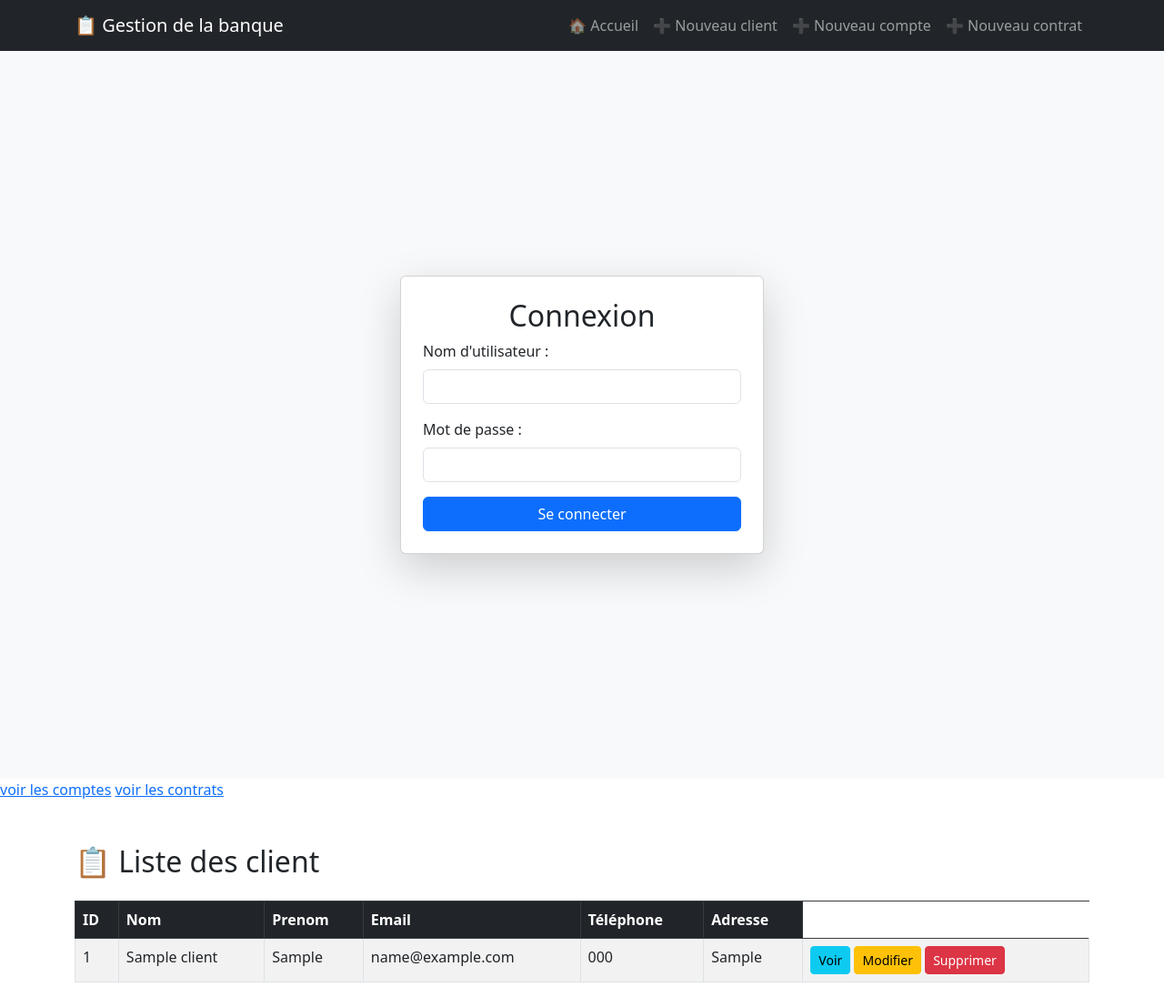
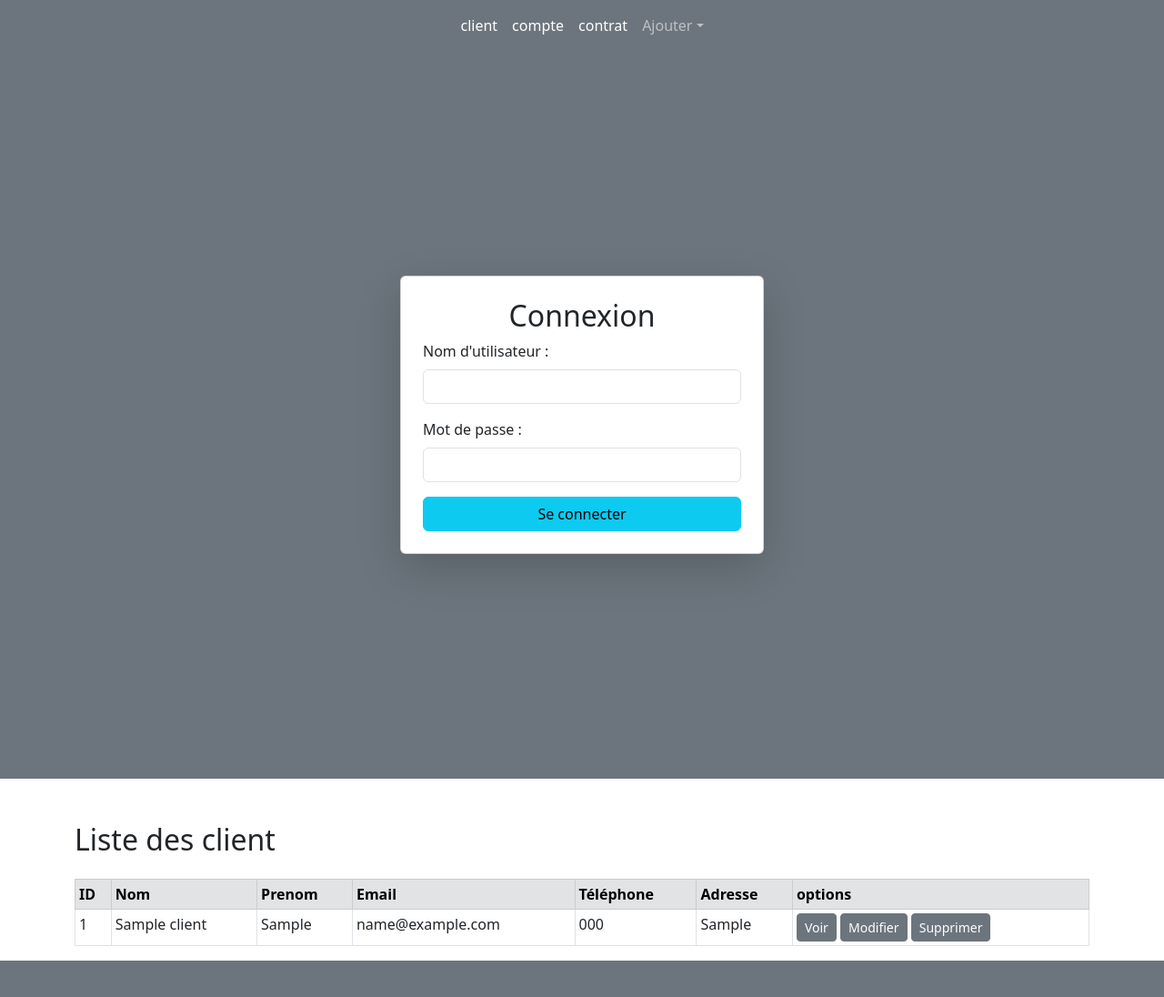
Before and after one commit to fefe235/ecf-banque, a PHP site: page / in a window 1280 px wide. Shown: the whole page at 91% size. After the commit the page ends 1056 px from the top, so only its background shows below. Run offline with PHP 8.4, Linux system fonts and the light colour scheme; tables that the repository leaves empty or names only in its code hold one stand-in row (values such as "Sample post").

Commit message:
ajout de css

```diff
--- a/app/views/liste-client.php
+++ b/app/views/liste-client.php
@@ -1,14 +1,10 @@
 <?php require_once __DIR__ . '/templates/header.php'; ?>
-<nav>
-    <a href="?nav=compte">voir les comptes</a>
-    <a href="?nav=contrat">voir les contrats</a>
-</nav>
 <?php if (!empty($clients)):  ?>
     <div class="container mt-5">
-    <h2 class="mb-4">📋 Liste des client</h2>
+    <h2 class="mb-4"> Liste des client</h2>
 
-    <table class="table table-striped table-bordered">
-        <thead class="table-dark">
+    <table class="table table-striped-column table-sm table-bordered">
+        <thead class="table-secondary">
             <tr>
                 <th>ID</th>
                 <th>Nom</th>
@@ -16,6 +12,7 @@
                 <th>Email</th>
                 <th>Téléphone</th>
                 <th>Adresse</th>
+                <th>options</th>
             </tr>
         </thead>
         <tbody>
@@ -28,10 +25,10 @@
                     <td><?= htmlspecialchars($client['telephone']) ?></td>
                     <td><?= htmlspecialchars($client['adresse']) ?></td>
                     <td>
-                        <a href="?id_client=<?= $client['id_client'] ?>&action=voir&page=listClient" class="btn btn-info btn-sm">Voir</a>
-                        <a href="?id_client=<?= $client['id_client'] ?>&action=modifier&page=listClient" class="btn btn-warning btn-sm">Modifier</a>
+                        <a href="?id_client=<?= $client['id_client'] ?>&action=voir&page=listClient" class="btn btn-secondary btn-sm">Voir</a>
+                        <a href="?id_client=<?= $client['id_client'] ?>&action=modifier&page=listClient" class="btn btn-secondary btn-sm">Modifier</a>
                         <a href="?id_client=<?= $client['id_client'] ?>&action=supprimer&page=listClient"
-                           class="btn btn-danger btn-sm"
+                           class="btn btn-secondary btn-sm"
                            onclick="return confirm('Êtes-vous sûr de vouloir supprimer cette tâche ?')">
                             Supprimer
                         </a>
--- a/app/views/login.php
+++ b/app/views/login.php
@@ -1,5 +1,5 @@
 <?php require_once __DIR__ . '/templates/header.php'; ?>
-<div class="d-flex justify-content-center align-items-center vh-100 bg-light">
+<div class="d-flex justify-content-center align-items-center vh-100 bg-secondary">
 
     <div class="card p-4 shadow-lg" style="width: 400px;">
         <h2 class="text-center">Connexion</h2>
@@ -22,7 +22,7 @@
                 <input type="password" id="password" name="password" class="form-control" required>
             </div>
 
-            <button type="submit" class="btn btn-primary w-100">Se connecter</button>
+            <button type="submit" class="btn btn-info w-100">Se connecter</button>
         </form>
     </div>
 
--- a/app/views/templates/footer.php
+++ b/app/views/templates/footer.php
@@ -1,2 +1,4 @@
+<script src="https://cdn.jsdelivr.net/npm/@popperjs/core@2.11.8/dist/umd/popper.min.js" integrity="sha384-I7E8VVD/ismYTF4hNIPjVp/Zjvgyol6VFvRkX/vR+Vc4jQkC+hVqc2pM8ODewa9r" crossorigin="anonymous"></script>
+<script src="https://cdn.jsdelivr.net/npm/bootstrap@5.3.3/dist/js/bootstrap.min.js" integrity="sha384-0pUGZvbkm6XF6gxjEnlmuGrJXVbNuzT9qBBavbLwCsOGabYfZo0T0to5eqruptLy" crossorigin="anonymous"></script>
 </body>
 </html>
--- a/app/views/templates/header.php
+++ b/app/views/templates/header.php
@@ -7,25 +7,30 @@
     <link rel="stylesheet" href="https://cdn.jsdelivr.net/npm/bootstrap@5.3.0/dist/css/bootstrap.min.css">
 </head>
 <body>
-    <nav class="navbar navbar-expand-lg navbar-dark bg-dark">
-        <div class="container">
-            <a class="navbar-brand" href="?">📋 Gestion de la banque</a>
-            <button class="navbar-toggler" type="button" data-bs-toggle="collapse" data-bs-target="#navbarNav">
+<nav class="navbar navbar-expand-lg navbar-dark bg-secondary" aria-label="Tenth navbar example">
+    <div class="container-fluid">
+      <button class="navbar-toggler" type="button" data-bs-toggle="collapse" data-bs-target="#navbarsExample08" aria-controls="navbarsExample08" aria-expanded="false" aria-label="Toggle navigation">
         <span class="navbar-toggler-icon"></span>
       </button>
-            <div class="collapse navbar-collapse" id="navbarNav">
-                <ul class="navbar-nav ms-auto">
+
+      <div class="collapse navbar-collapse justify-content-md-center" id="navbarsExample08">
+        <ul class="navbar-nav">
           <li class="nav-item">
-                        <a class="nav-link" href="?">🏠 Accueil</a>
+            <a class="nav-link active" aria-current="page" href="?">client</a>
           </li>
           <li class="nav-item">
-                        <a class="nav-link" href="?cree=nouveau-client">➕ Nouveau client</a>
+            <a class="nav-link active" aria-current="page" href="?nav=compte">compte</a>
           </li>
           <li class="nav-item">
-                        <a class="nav-link" href="?cree=nouveau-compte">➕ Nouveau compte</a>
+            <a class="nav-link active" aria-current="page" href="?nav=contrat">contrat</a>
           </li>
-                    <li class="nav-item">
-                        <a class="nav-link" href="?cree=nouveau-contrat">➕ Nouveau contrat</a>
+          <li class="nav-item dropdown">
+            <a class="nav-link dropdown-toggle" href="#" data-bs-toggle="dropdown" aria-expanded="false">Ajouter</a>
+            <ul class="dropdown-menu">
+              <li><a class="dropdown-item" href="?cree=nouveau-client">Nouveau client</a></li>
+              <li><a class="dropdown-item" href="?cree=nouveau-compte">Nouveau compte</a></li>
+              <li><a class="dropdown-item" href="?cree=nouveau-contrat">Nouveau contrat</a></li>
+            </ul>
           </li>
         </ul>
       </div>
```
Also changed, not shown: app/views/liste-compte.php (+6 -9 lines), app/views/liste-contrat.php (+7 -10 lines), app/views/nouveau-client.php (+11 -11 lines), app/views/nouveau-compte.php (+19 -10 lines), app/views/nouveau-contrat.php (+19 -9 lines). Lines whose indentation alone changed are shown as unchanged.
